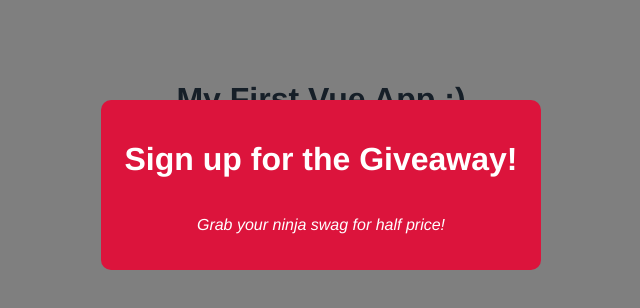
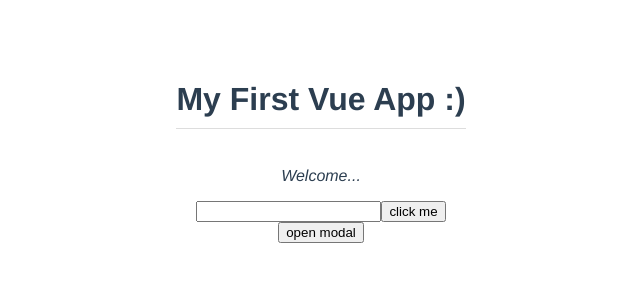
Before and after one commit to bravestarr15/vue_js_3_tutorial, a Vue app in the folder modal-project/modal-project/: page / in a window 1280 px wide. Shown: the top 308 px of the page, without its empty margins (319-959 px from the left). Built offline with nearby package versions, Linux system fonts and the light colour scheme.

Commit message:
Create event triggered via a button to show  modal

```diff
--- a/modal-project/modal-project/src/App.vue
+++ b/modal-project/modal-project/src/App.vue
@@ -1,10 +1,16 @@
 <template>
   <h1>{{ title }}</h1>
+  <p>Welcome...</p>
   <div>
     <input type="text" ref="input_text_name">
     <button @click="handleClick">click me</button>
   </div>
-  <Modal :modal_header="modal_header" :modal_text="modal_text" modal_theme="sale" />
+  <div v-if="showModal">
+    <Modal :modal_header="modal_header" :modal_text="modal_text" modal_theme="sale" />
+  </div>
+  <div>
+    <button @click="toggleModal">open modal</button>
+  </div>
 </template>
 
 <script>
@@ -16,7 +22,8 @@ export default {
     return {
       title: 'My First Vue App :)',
       modal_header: 'Sign up for the Giveaway!',
-      modal_text: 'Grab your ninja swag for half price!'
+      modal_text: 'Grab your ninja swag for half price!',
+      showModal: false
     }
   },
   methods: {
@@ -24,6 +31,9 @@ export default {
       console.log(this.$refs.input_text_name)
       this.$refs.input_text_name.classList.add('active')
       this.$refs.input_text_name.focus()
+    },
+    toggleModal() {
+     this.showModal = !this.showModal
     }
   }
 }
```
